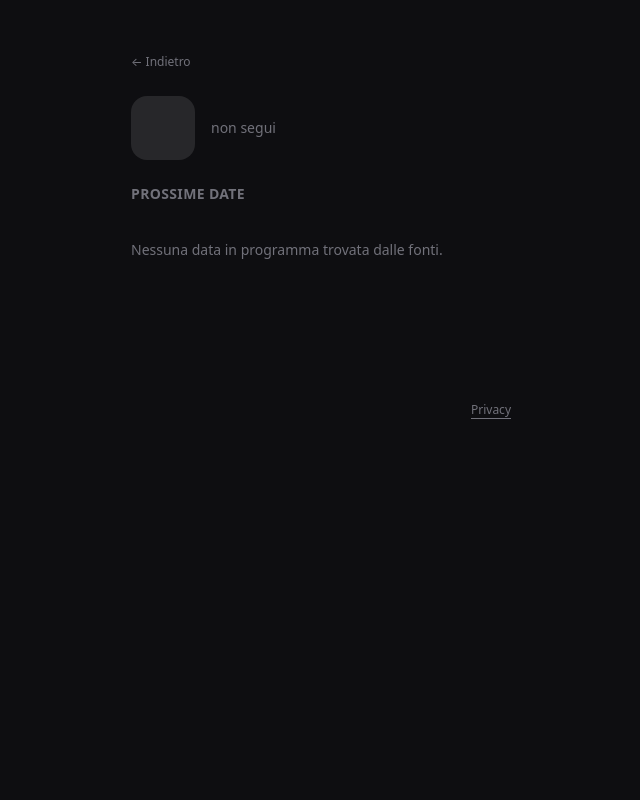
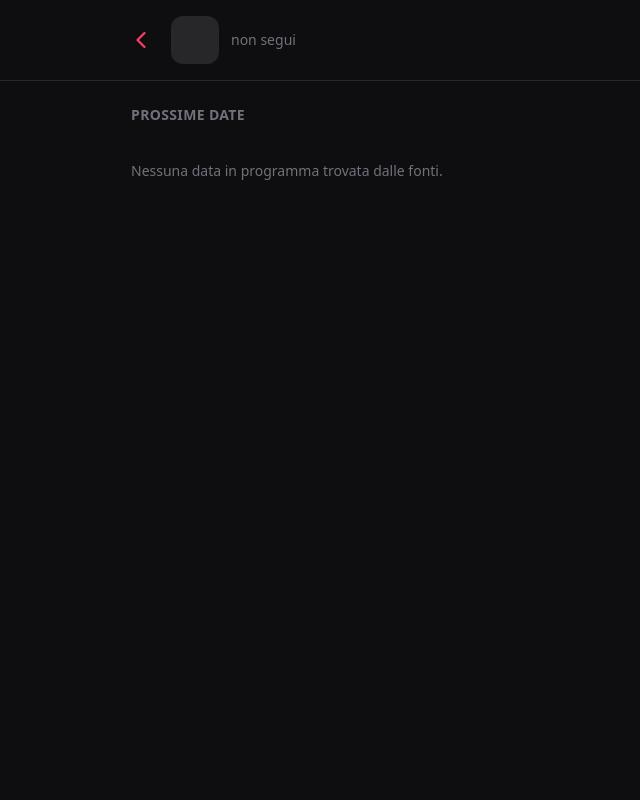
Before and after one commit to tommasoguidi/poghiamo, a Python web app: template src/poghiamo/webapp/templates/artist_detail.html in a window 1280 px wide. Shown: the whole page, without its empty margins (149-789 px from the left). Run offline with Jinja, Linux system fonts and the light colour scheme; the template is opened without the code that fills it, so the values that code supplies are empty; style sheets or scripts are compiled from the project's sources.

Commit message:
ui: pinned header frame, docked artists search, privacy link only in settings and signup, versioned css

```diff
--- a/src/poghiamo/webapp/templates/_tour.html
+++ b/src/poghiamo/webapp/templates/_tour.html
@@ -104,6 +104,10 @@
     var nextBtn = document.getElementById("tour-next");
     nextBtn.textContent = step.next ? "Avanti" : "Fine";
     bubble.classList.remove("hidden");
+    if (target && target.getBoundingClientRect().top > window.innerHeight / 2) {
+        bubble.style.top = "calc(env(safe-area-inset-top) + 1rem)";
+        bubble.style.bottom = "auto";
+    }
 
     // Finishing and skipping both count as done. Wait for the server before
     // leaving the page (keepalive covers a slow answer); offline, the tour
--- a/src/poghiamo/webapp/templates/artist_detail.html
+++ b/src/poghiamo/webapp/templates/artist_detail.html
@@ -1,36 +1,31 @@
 {% extends "base.html" %}
 
-{% block content %}
-{# Mobile: iOS-style sticky back bar. Goes to the previous screen (Concerti,
-   Calendario, Artisti…), falling back to /artists when there's no history. #}
-<div class="md:hidden sticky top-0 z-40 bg-background/80 backdrop-blur border-b border-zinc-800">
+{% block header %}
+{# Back goes to the previous screen (Concerti, Calendario, Artisti…), falling
+   back to /artists when there's no history. #}
+<div class="flex items-center gap-3">
     <a href="/artists" onclick="if (history.length > 1) { history.back(); return false; }"
-       class="inline-flex items-center gap-0.5 text-primary pl-2 pr-4 py-3 active:opacity-60">
-        <svg class="w-6 h-6" viewBox="0 0 24 24" fill="none" stroke="currentColor" stroke-width="2" stroke-linecap="round" stroke-linejoin="round" aria-hidden="true"><path d="M15 18l-6-6 6-6"/></svg>
-        <span class="text-base font-medium">Indietro</span>
+       class="-ml-2 p-1 text-primary active:opacity-60 shrink-0" aria-label="Indietro">
+        <svg class="w-7 h-7" viewBox="0 0 24 24" fill="none" stroke="currentColor" stroke-width="2" stroke-linecap="round" stroke-linejoin="round" aria-hidden="true"><path d="M15 18l-6-6 6-6"/></svg>
     </a>
-</div>
-
-<div class="max-w-3xl mx-auto px-6 py-12 space-y-6">
-    <a href="/artists" onclick="if (history.length > 1) { history.back(); return false; }"
-       class="hidden md:inline-block text-xs text-zinc-500 hover:text-cream">← Indietro</a>
-
-    <div class="flex items-center gap-4">
     {% if artist.image_url %}
-        <img src="{{ artist.image_url }}" alt="" class="w-16 h-16 rounded-2xl object-cover bg-zinc-800">
+    <img src="{{ artist.image_url }}" alt="" class="w-12 h-12 rounded-xl object-cover bg-zinc-800 shrink-0">
     {% else %}
-        <div class="w-16 h-16 rounded-2xl bg-zinc-800 flex items-center justify-center text-zinc-400 text-xl font-bold">{{ artist.name[0]|upper }}</div>
+    <div class="w-12 h-12 rounded-xl bg-zinc-800 flex items-center justify-center text-zinc-400 text-lg font-bold shrink-0">{{ artist.name[0]|upper }}</div>
     {% endif %}
     <div class="min-w-0">
-            <h1 class="text-2xl font-bold text-cream truncate">{{ artist.name }}</h1>
+        <h1 class="text-xl font-bold text-cream truncate">{{ artist.name }}</h1>
         <div class="text-sm text-zinc-500">
             {% if artist.country %}{{ artist.country }} · {% endif %}
             {% if following %}<span class="text-emerald-400">segui</span>{% else %}non segui{% endif %}
         </div>
     </div>
 </div>
+{% endblock %}
 
-    <div>
+{% block content %}
+<div class="max-w-3xl mx-auto px-6 pt-6 space-y-8">
+    <section>
         <h2 class="text-sm font-semibold text-zinc-500 uppercase tracking-wide mb-3">Prossime date</h2>
         {% if events %}
         <ul class="space-y-3">
@@ -41,6 +36,6 @@
         {% else %}
         <p class="text-sm text-zinc-500 py-6">Nessuna data in programma trovata dalle fonti.</p>
         {% endif %}
-    </div>
+    </section>
 </div>
 {% endblock %}
--- a/src/poghiamo/webapp/templates/base.html
+++ b/src/poghiamo/webapp/templates/base.html
@@ -36,25 +36,35 @@
     </script>
     {% else %}
     <!-- PRODUCTION: pre-built CSS from Docker (see Dockerfile stage 0). No external assets. -->
-    <link rel="stylesheet" href="/static/tailwind.css">
+    <link rel="stylesheet" href="/static/tailwind.css?v={{ css_version }}">
     {% endif %}
+    <style>
+        /* Height of the mobile tab bar, shared with anything docked right above it. */
+        :root { --tabbar-h: calc(4.25rem + env(safe-area-inset-bottom)); }
+    </style>
 </head>
-<body class="bg-background text-cream min-h-screen font-sans{% if user %} pb-28 md:pb-0{% endif %}">
+<body class="bg-background text-cream min-h-screen font-sans{% if user %} pb-[var(--tabbar-h)] md:pb-0{% endif %}">
 
-<div id="offline-banner" class="hidden sticky top-0 z-50 bg-amber-500 text-black text-xs font-semibold text-center px-4 py-1.5"
-     style="padding-top: max(0.375rem, env(safe-area-inset-top));">
-    Sei offline: stai vedendo l'ultima versione salvata.
-</div>
-
+{# The frame: this header stays pinned at the top (and the tab bar at the bottom
+   on phones) while only the page body scrolls. It carries the offline strip,
+   the desktop nav and the page's own title bar ({% block header %}). Opaque on
+   purpose: a backdrop filter would trap fixed children, like the Artisti search
+   bar docked above the tab bar. #}
 {% if user %}
     {% set p = request.url.path %}
     {% set tab = 'concerti' if p == '/' else
                  'artisti' if p.startswith('/artists') else
                  'calendario' if p == '/calendario' else
                  'impostazioni' if p == '/settings' else '' %}
+{% endif %}
+<header id="app-header" class="sticky top-0 z-50 bg-background border-b border-zinc-800"
+        style="padding-top: env(safe-area-inset-top);">
+    <div id="offline-banner" class="hidden bg-amber-500 text-black text-xs font-semibold text-center px-4 py-1.5">
+        Sei offline: stai vedendo l'ultima versione salvata.
+    </div>
 
-    {# Desktop: top nav. Mobile: an app-style bottom tab bar (below). #}
-    <nav class="hidden md:flex sticky top-0 z-50 bg-background/90 backdrop-blur border-b border-zinc-800 px-6 py-3 items-center justify-between">
+    {% if user %}
+    <nav class="hidden md:flex px-6 py-3 items-center justify-between border-b border-zinc-800">
         <a href="/" class="text-xl font-bold tracking-tight text-cream">poghi<span class="text-primary">amo</span></a>
         <div class="flex items-center gap-5">
             <a href="/" class="text-sm font-medium transition-colors {{ 'text-primary' if tab == 'concerti' else 'text-zinc-400 hover:text-cream' }}">Concerti</a>
@@ -63,8 +73,18 @@
             <a href="/settings" class="text-sm font-medium transition-colors {{ 'text-primary' if tab == 'impostazioni' else 'text-zinc-400 hover:text-cream' }}">Impostazioni</a>
         </div>
     </nav>
+    {% endif %}
 
-    <nav class="md:hidden fixed inset-x-0 bottom-0 z-50 grid grid-cols-4 bg-card/95 backdrop-blur border-t border-zinc-800 px-2 pt-2 pb-[calc(0.5rem_+_env(safe-area-inset-bottom))]">
+    {% if self.header() | trim %}
+    <div class="max-w-3xl mx-auto px-6 py-4">
+        {% block header %}{% endblock %}
+    </div>
+    {% endif %}
+</header>
+
+{% if user %}
+    <nav class="md:hidden fixed inset-x-0 bottom-0 z-50 grid grid-cols-4 items-center bg-card/95 backdrop-blur border-t border-zinc-800 px-2"
+         style="height: var(--tabbar-h); padding-bottom: env(safe-area-inset-bottom);">
         <a href="/" class="flex flex-col items-center gap-1 py-1 transition-colors {{ 'text-primary' if tab == 'concerti' else 'text-zinc-500' }}">
             <svg class="w-6 h-6" viewBox="0 0 24 24" fill="none" stroke="currentColor" stroke-width="1.7" stroke-linecap="round" stroke-linejoin="round" aria-hidden="true">
                 <rect x="3" y="6" width="18" height="12" rx="2.5"/><path d="M14.5 6.5v11" stroke-dasharray="1.5 2"/>
@@ -96,11 +116,9 @@
     {% include "_tour.html" %}
 {% endif %}
 
+<main class="pb-12">
 {% block content %}{% endblock %}
-
-<footer class="mt-16 pb-8 text-center">
-    <a href="/privacy" class="text-xs text-zinc-500 hover:text-zinc-300 underline underline-offset-4">Privacy</a>
-</footer>
+</main>
 
 <script>
 (function () {
@@ -116,6 +134,13 @@
     window.addEventListener("online", sync);
     window.addEventListener("offline", sync);
     sync();
+
+    // Scrolling to an element (the Calendario's current month, the tour) must
+    // stop below the pinned header, whose height depends on the page.
+    var header = document.getElementById("app-header");
+    function pad() { document.documentElement.style.scrollPaddingTop = header.offsetHeight + "px"; }
+    pad();
+    if ("ResizeObserver" in window) { new ResizeObserver(pad).observe(header); }
 })();
 </script>
 </body>
--- a/src/poghiamo/webapp/templates/signup.html
+++ b/src/poghiamo/webapp/templates/signup.html
@@ -49,6 +49,11 @@
                 </button>
             </form>
 
+            <p class="mt-4 text-xs text-zinc-500 text-center">
+                Quali dati teniamo e perché:
+                <a href="/privacy" class="underline underline-offset-4 hover:text-zinc-300">privacy</a>.
+            </p>
+
             <div class="mt-8 text-center">
                 <p class="text-sm text-zinc-400">
                     Hai già un account?
```
Also changed, not shown: src/poghiamo/webapp/app.py (+13 -0 lines), src/poghiamo/webapp/templates/artists.html (+36 -17 lines), src/poghiamo/webapp/templates/calendario.html (+6 -5 lines), src/poghiamo/webapp/templates/feed.html (+12 -8 lines), src/poghiamo/webapp/templates/privacy.html (+5 -2 lines), src/poghiamo/webapp/templates/settings.html (+15 -2 lines), tests/test_layout.py (added, +43 -0 lines). Lines whose indentation alone changed are shown as unchanged.
